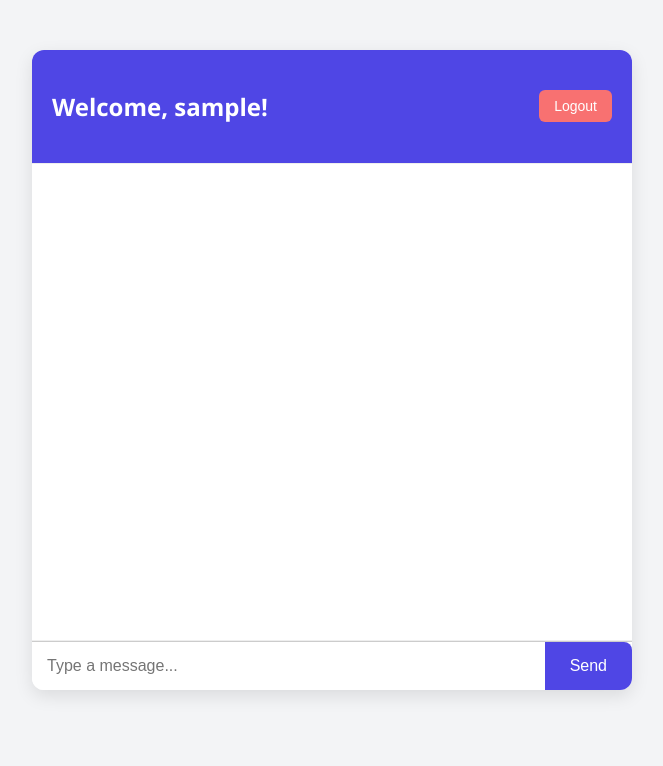
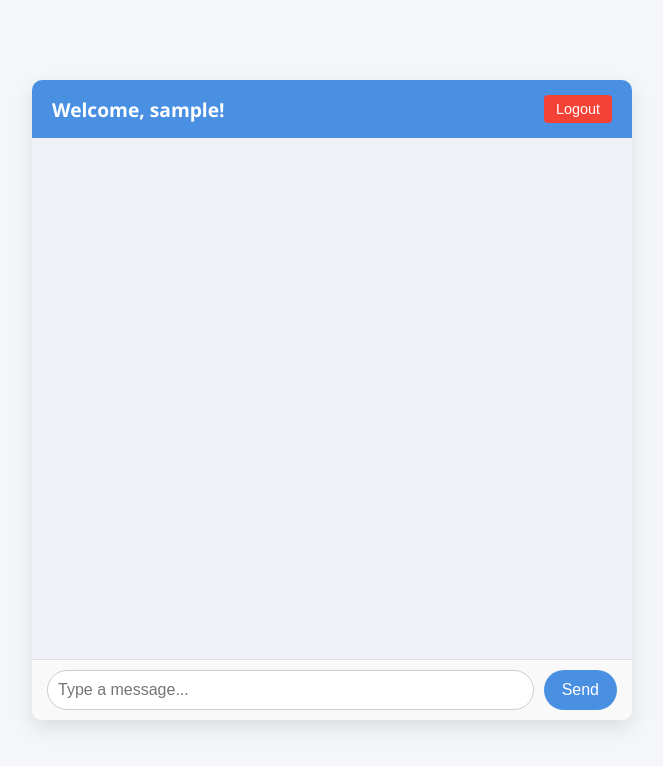
Before and after one commit to samirahekmati/chat-application, a plain HTML site: page websockets-authentication/frontend/chat.html in a window 1280 px wide. Shown: the whole page, without its empty margins (308-971 px from the left). Drawn offline with nearby package versions, Linux system fonts and the light colour scheme; no server answers; sample sign-in values are in the browser's storage.

Commit message:
styling chat

```diff
--- a/websockets-authentication/frontend/chat.css
+++ b/websockets-authentication/frontend/chat.css
@@ -1,92 +1,136 @@
-/* chat.css */
+/* Reset and base styles */
+* {
+  margin: 0;
+  padding: 0;
+  box-sizing: border-box;
+}
 
 body {
   font-family: 'Segoe UI', Tahoma, Geneva, Verdana, sans-serif;
-    background: #f3f4f6;
-    margin: 0;
-    padding: 0;
+  background: #f4f6f9;
+  color: #333;
+  display: flex;
+  justify-content: center;
+  align-items: center;
+  height: 100vh;
 }
 
+/* Chat container */
 #chatContainer {
+  width: 100%;
   max-width: 600px;
-    margin: 50px auto;
+  height: 80vh;
   background: white;
-    border-radius: 12px;
-    box-shadow: 0 6px 18px rgba(0, 0, 0, 0.1);
+  border-radius: 10px;
+  box-shadow: 0 8px 20px rgba(0, 0, 0, 0.1);
   overflow: hidden;
   display: flex;
   flex-direction: column;
-    height: 80vh;
 }
 
+/* Header */
 header {
-    background-color: #4f46e5;
+  background-color: #4a90e2;
   color: white;
-    padding: 20px;
+  padding: 15px 20px;
   display: flex;
   justify-content: space-between;
   align-items: center;
 }
 
+header h2 {
+  font-size: 1.2rem;
+}
+
+#logoutBtn {
+  padding: 6px 12px;
+  font-size: 0.9rem;
+  background-color: #f44336;
+  border: none;
+  color: white;
+  border-radius: 4px;
+  cursor: pointer;
+  transition: background 0.2s ease;
+}
+
+#logoutBtn:hover {
+  background-color: #d32f2f;
+}
+
+/* Chat box */
 #chatBox {
   flex: 1;
-    padding: 20px;
+  padding: 15px 20px;
   overflow-y: auto;
-    border-top: 1px solid #eee;
-    border-bottom: 1px solid #eee;
+  background-color: #eef1f6;
 }
 
 #messages {
   list-style: none;
-    padding: 0;
-    margin: 0;
+  display: flex;
+  flex-direction: column;
+  gap: 10px;
 }
 
+/* Message bubble */
 #messages li {
-    margin-bottom: 12px;
-    padding: 10px 15px;
-    background: #e5e7eb;
+  padding: 10px 14px;
   border-radius: 20px;
-    max-width: 70%;
+  background-color: #ffffff;
+  align-self: flex-start;
+  max-width: 75%;
+  position: relative;
   word-wrap: break-word;
+  margin-bottom: 25px;
 }
 
 #messages li.own {
-    background: #d1fae5;
+  background-color: #d1eaff;
   align-self: flex-end;
-    margin-left: auto;
 }
 
+.timestamp {
+  font-size: 0.7rem;
+  color: #777;
+  position: absolute;
+  bottom: -16px;
+  right: 10px;
+}
+
+/* Message form */
 #messageForm {
   display: flex;
-    border-top: 1px solid #ccc;
+  padding: 10px 15px;
+  border-top: 1px solid #ddd;
+  background-color: #f9f9f9;
 }
 
 #messageInput {
   flex: 1;
-    padding: 15px;
-    border: none;
+  padding: 10px;
+  font-size: 1rem;
+  border-radius: 20px;
+  border: 1px solid #ccc;
   outline: none;
-    font-size: 16px;
-    border-top-left-radius: 8px;
+  transition: border-color 0.2s ease;
 }
 
-  button[type="submit"] {
-    background-color: #4f46e5;
-    color: white;
-    border: none;
-    padding: 0 25px;
-    font-size: 16px;
-    cursor: pointer;
-    border-top-right-radius: 8px;
+#messageInput:focus {
+  border-color: #4a90e2;
 }
 
-  #logoutBtn {
-    background: #f87171;
+#messageForm button {
+  margin-left: 10px;
+  padding: 10px 18px;
+  font-size: 1rem;
+  border: none;
+  background-color: #4a90e2;
   color: white;
-    border: none;
-    padding: 8px 15px;
-    font-size: 14px;
-    border-radius: 6px;
+  border-radius: 20px;
   cursor: pointer;
+  transition: background 0.2s ease;
 }
+
+#messageForm button:hover {
+  background-color: #357abd;
+}
```
Lines whose indentation alone changed are shown as unchanged.
